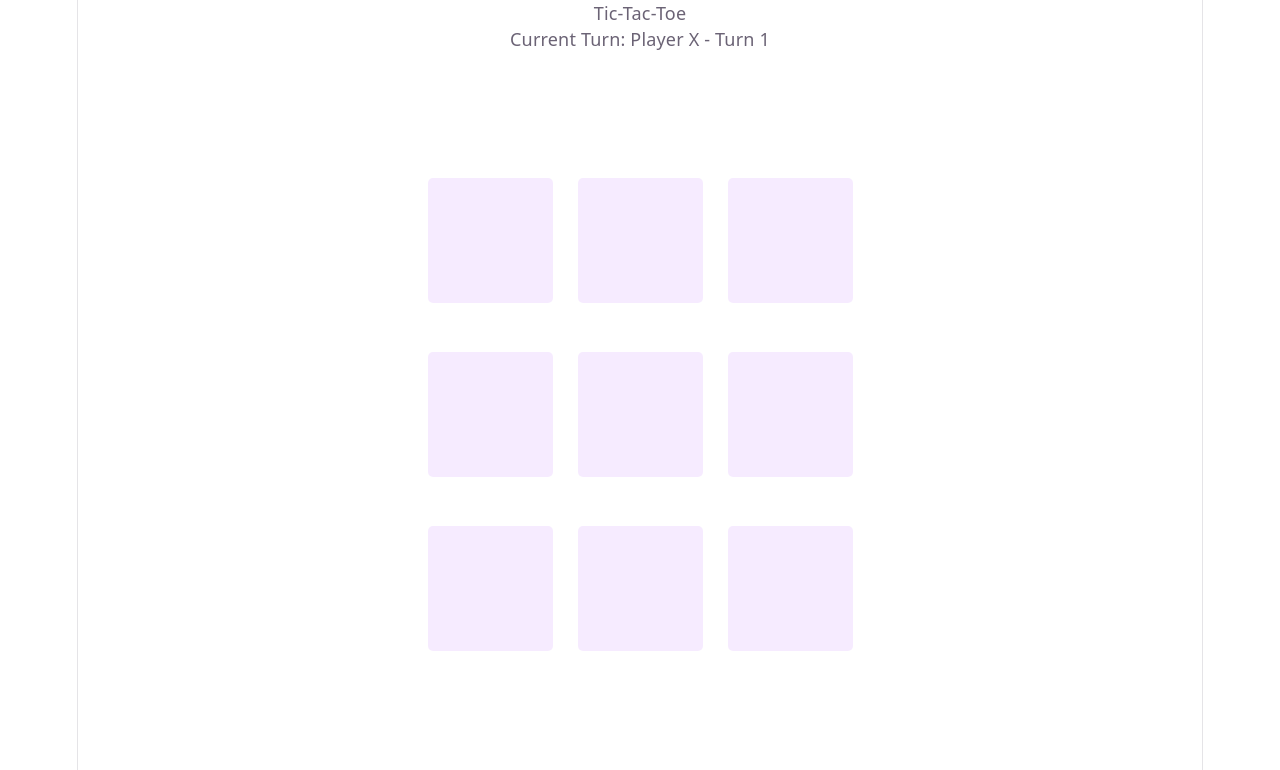
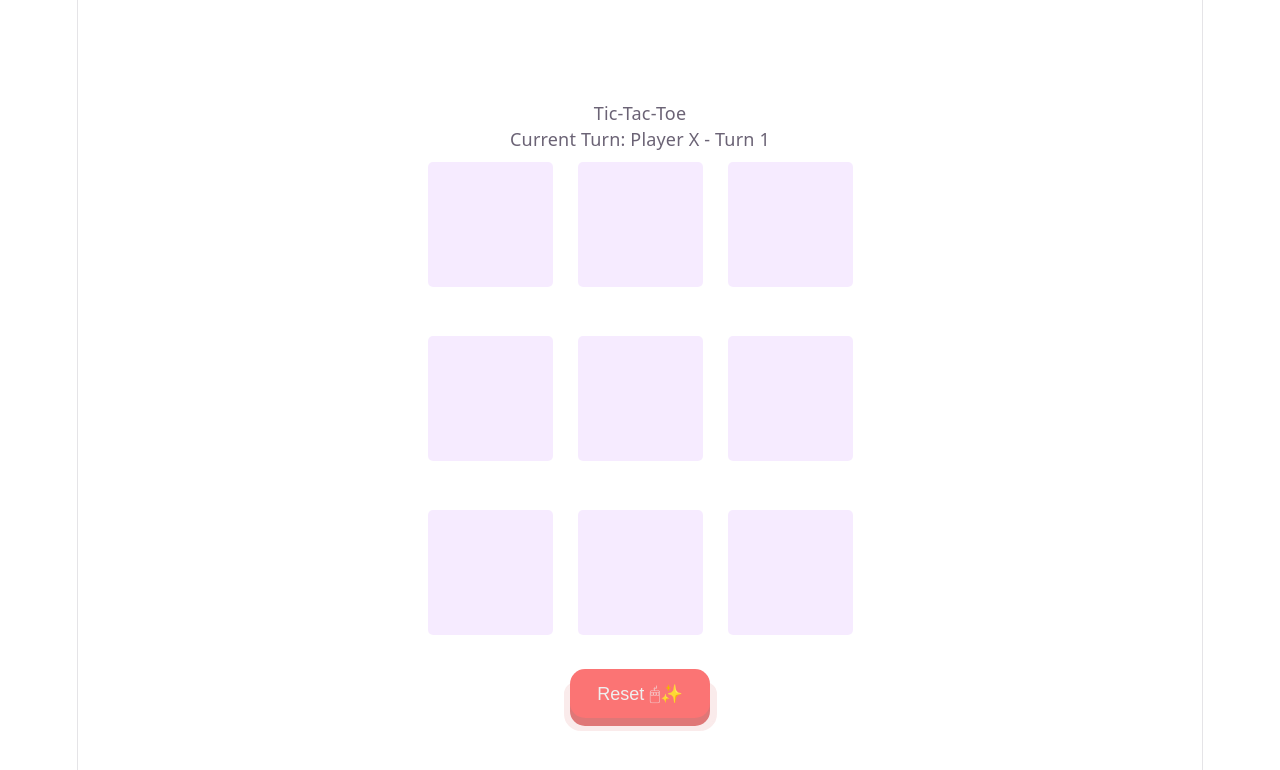
Before and after one commit to swagat-npc/tic-tac-toe, a React app: page / in a window 1280 px wide. Shown: the top 770 px of the page. Built offline with nearby package versions, Linux system fonts and the light colour scheme; the HTML template or start-up script is replaced by a standard one.

Commit message:
feat: add reset button and game end flag

```diff
--- a/src/App.css
+++ b/src/App.css
@@ -1,3 +1,17 @@
+.main-container {
+  width: 1126px;
+  max-width: 100%;
+  margin: 0 auto;
+  text-align: center;
+  border-inline: 1px solid var(--border);
+  min-height: 100svh;
+  display: flex;
+  justify-content: space-around;
+  flex-direction: column;
+  box-sizing: border-box;
+  padding: 100px;
+}
+
 .cell {
   font-size: 16px;
   padding: 5px 10px;
@@ -29,3 +43,9 @@
   padding: 10px;
   gap: 25px;
 }
+
+#actions {
+  display: flex;
+  align-items: center;
+  justify-content: center;
+}
--- a/src/App.tsx
+++ b/src/App.tsx
@@ -2,10 +2,12 @@ import { useEffect, useState } from 'react'
 import './App.css'
 import CellBtn from './components/CellBtn'
 import { CellState } from './types/CellState';
+import ActionBtn from './components/ActionBtn';
 
 const App = () => {
   const [turn, setTurn] = useState<number>(1);
   const [cells, setCell] = useState<CellState[]>([]);
+  const [gameEnd, setGameEnd] = useState<boolean>(false);
 
   useEffect(() => {
     resetGame();
@@ -29,6 +31,8 @@ const App = () => {
   }
 
   const changeTurn = (index: number) => {
+    if (gameEnd) return;
+
     setCell(prev => {
       const updatedCells = [...prev];
       updatedCells[index] = currentTurn();
@@ -39,7 +43,7 @@ const App = () => {
     setTurn(nextTurn);
 
     if (nextTurn > 9) {
-      resetGame();
+      setGameEnd(true);
     }
   }
 
@@ -48,7 +52,7 @@ const App = () => {
   }
 
   return (
-    <>
+    <div className="main-container">
       <section id="header">
         <div className="title">
           Tic-Tac-Toe
@@ -66,7 +70,10 @@ const App = () => {
           }
         </div>
       </section>
-    </>
+      <section id="actions">
+          <ActionBtn label="Reset" action={resetGame}/>
+      </section>
+    </div>
   )
 }
 
--- /dev/null
+++ b/src/components/ActionBtn.css
@@ -0,0 +1,70 @@
+.container {
+  position: relative;
+  max-width: 200px;
+}
+
+:root {
+  --btn-width: 8rem;
+  --btn-height: 2.5rem;
+  --btn-bg: hsl(0, 94%, 72%);
+  --btn-bottom-bg: hsl(0, 62%, 67%);
+  --btn-shadow-bg: hsla(0, 62%, 67%, 0.15);
+  --btn-disabled-bg: hsl(218, 27%, 48%);
+  --btn-bottom-disabled-bg: hsl(232, 63%, 70%);
+  --btn-shadow-disabled-bg: hsla(0, 62%, 67%, 0.15);
+  --text-cl: #efefef;
+  --border-radius: 10px 10px 15px 15px;
+}
+
+.action-btn {
+  width: 100%;
+  border: none;
+  color: var(--text-cl);
+  background-color: var(--btn-bg);
+  padding: 0.75rem 1.5rem;
+  position: relative;
+  border-radius: 15px;
+  font-size: 1rem;
+  font-weight: 500;
+  transform: translateY(0);
+  -moz-transition: transform 50ms ease-in-out;
+  -webkit-transition: transform 50ms ease-in-out;
+  transition: transform 50ms ease-in-out;
+  z-index: 0;
+}
+
+.container.disabled .action-btn {
+    background-color: var(--btn-disabled-bg);
+    cursor: initial;
+}
+
+.action-btn__bottom {
+  width: 100%;
+  height: var(--btn-height);
+  background-color: var(--btn-bottom-bg);
+  border-radius: var(--border-radius);
+  position: absolute;
+  top: 12px;
+  z-index: -1;
+}
+
+.container.disabled .action-btn__bottom {
+    background-color: var(--btn-bottom-disabled-bg);
+}
+
+.action-btn__shadow {
+  width: calc(100% + 0.5rem);
+  height: var(--btn-height);
+  outline: 2px solid hsla(0, 62%, 67%, 0.15);
+  background-color: var(--btn-shadow-bg);
+  border-radius: var(--border-radius);
+  position: absolute;
+  top: 15px;
+  left: -4px;
+  z-index: -2;
+}
+
+.container:not(.disabled) .action-btn:active,
+.container:not(.disabled) .action-btn:focus-visible {
+  transform: translateY(6px);
+}
--- /dev/null
+++ b/src/components/ActionBtn.tsx
@@ -0,0 +1,21 @@
+import "./ActionBtn.css"
+
+type ActionBtnProps = {
+    label: string,
+    disable?: boolean,
+    action: () => void
+};
+
+const ActionBtn = ({ label, disable = false, action }: ActionBtnProps) => {
+  return (
+    <div className={`container${disable ? " disabled" : ""}`}>
+        <button className="action-btn" disabled={disable} onClick={action}>
+            {label} 🖱✨
+        </button>
+        <div className="action-btn__bottom"></div>
+        <div className="action-btn__shadow"></div>
+    </div>
+  )
+}
+
+export default ActionBtn;
--- a/src/index.css
+++ b/src/index.css
@@ -44,22 +44,6 @@
     --shadow:
       rgba(0, 0, 0, 0.4) 0 10px 15px -3px, rgba(0, 0, 0, 0.25) 0 4px 6px -2px;
   }
-
-  #social .button-icon {
-    filter: invert(1) brightness(2);
-  }
-}
-
-#root {
-  width: 1126px;
-  max-width: 100%;
-  margin: 0 auto;
-  text-align: center;
-  border-inline: 1px solid var(--border);
-  min-height: 100svh;
-  display: flex;
-  flex-direction: column;
-  box-sizing: border-box;
 }
 
 body {
```
